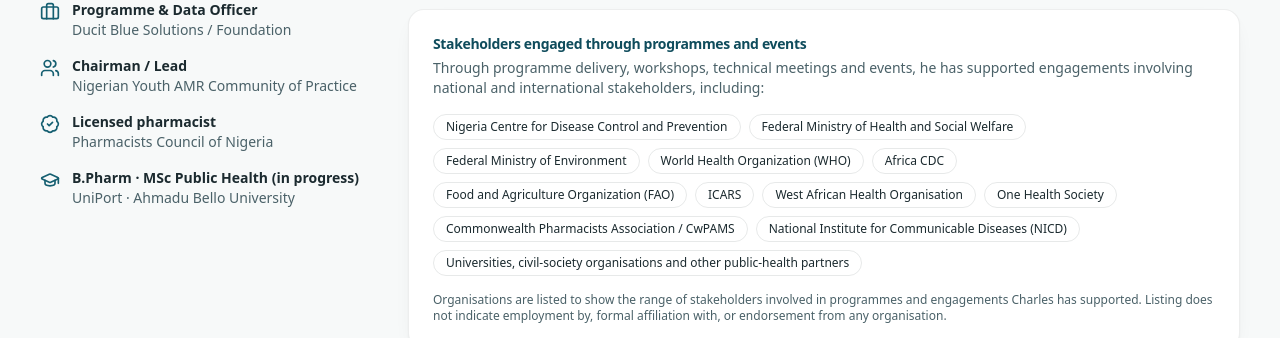
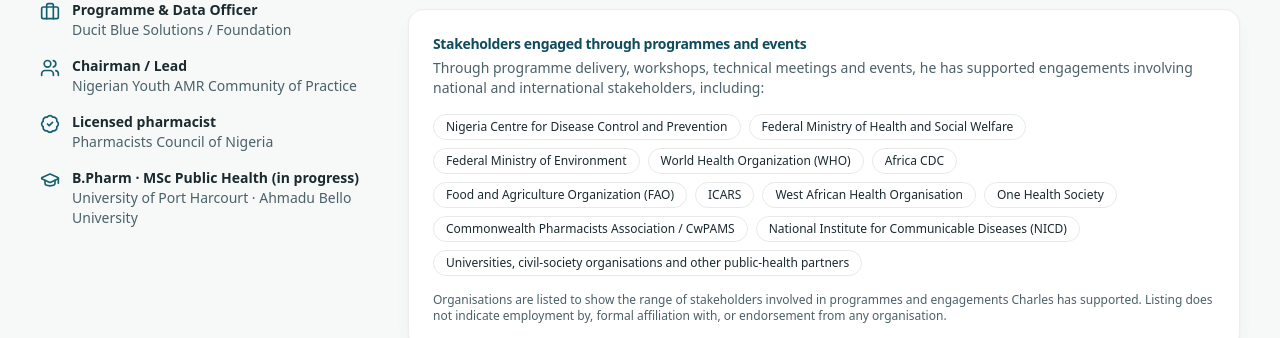
Before and after one commit to Pxavier263/charles-portfolio, a Next.js app: page /about in a window 1280 px wide. Shown: the part 894-1232 px from the top of the page. Built offline with nearby package versions, Linux system fonts and the light colour scheme; no server answers.

Commit message:
Pictures upload

```diff
--- a/components/sections/About.tsx
+++ b/components/sections/About.tsx
@@ -9,7 +9,7 @@
   { icon: Briefcase, label: "Programme & Data Officer", sub: "Ducit Blue Solutions / Foundation" },
   { icon: Users, label: "Chairman / Lead", sub: "Nigerian Youth AMR Community of Practice" },
   { icon: BadgeCheck, label: "Licensed pharmacist", sub: "Pharmacists Council of Nigeria" },
-  { icon: GraduationCap, label: "B.Pharm · MSc Public Health (in progress)", sub: "UniPort · Ahmadu Bello University" },
+  { icon: GraduationCap, label: "B.Pharm · MSc Public Health (in progress)", sub: "University of Port Harcourt · Ahmadu Bello University" },
 ];
 
 export function About() {
```
